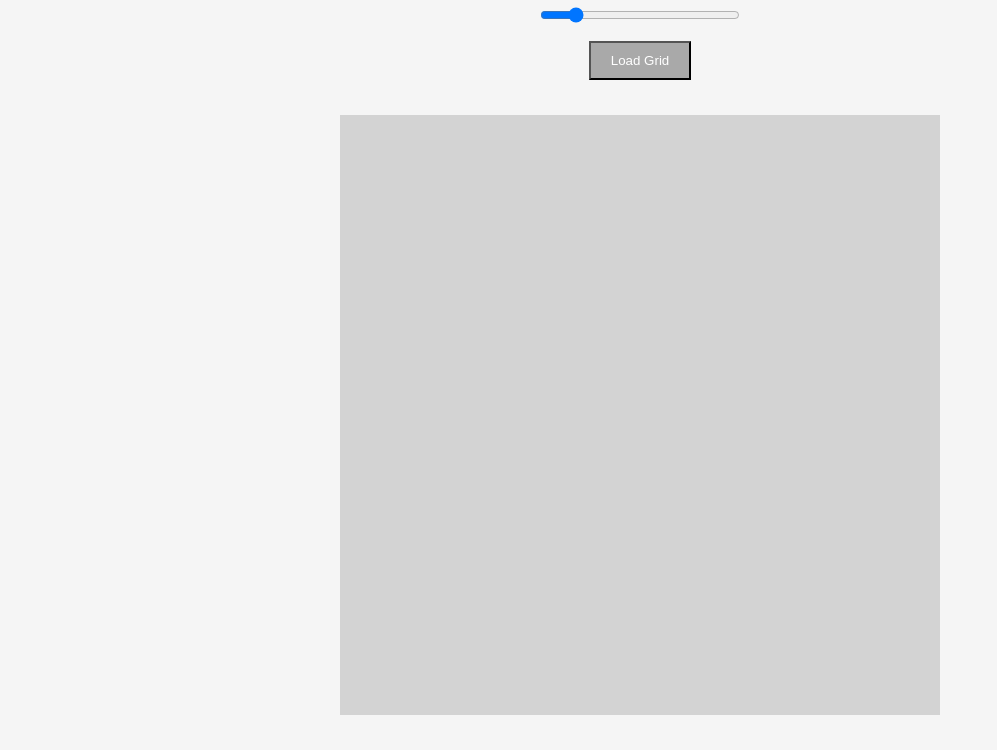
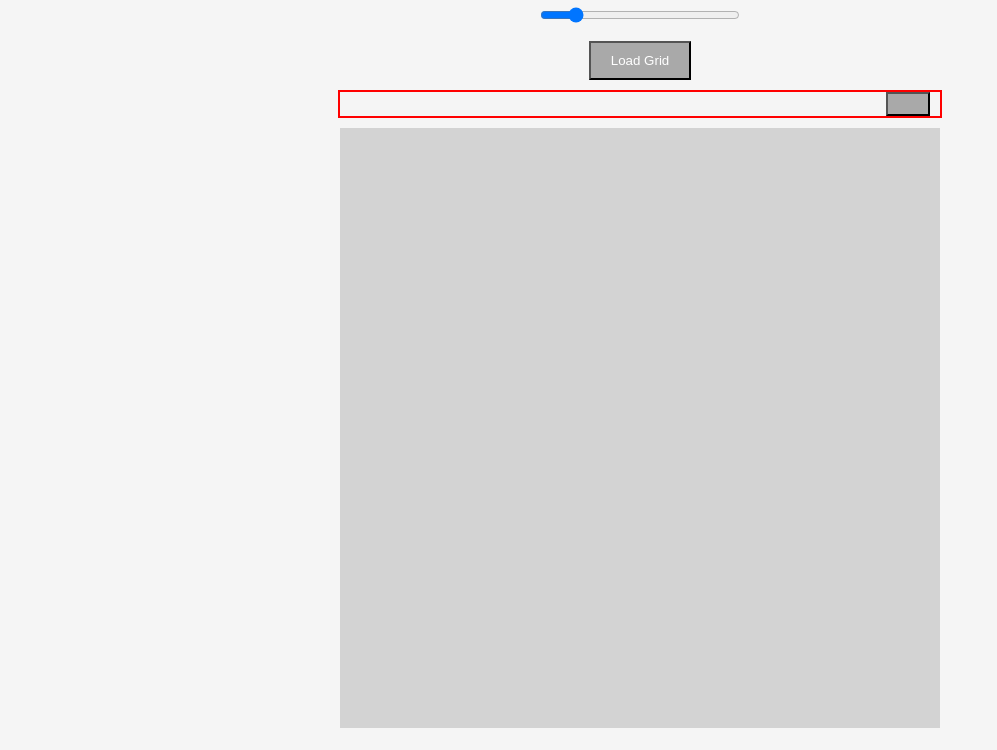
Before and after one commit to duckycolors/etch-a-sketch, a plain HTML site: page index.html in a window 1280 px wide. Shown: the part 153-903 px from the top of the page, without its empty margins (0-997 px from the left). Drawn offline with Linux system fonts and the light colour scheme.

Commit message:
add rainbow button and image in new folder

```diff
--- a/index.html
+++ b/index.html
@@ -20,12 +20,18 @@
         <option>Pink</option>
         <option>DeepPink</option>
     </select>
+
     <div id="bigbigContainer">
         <h1>Etch-A-Sketch</h1>
         <label id="gridNumberLabel">Grid Number:</label>
         <input id="gridNumber" type="range" min="1" max="100"><br>
         <button id="btn">Load Grid</button>
     </div>
+
+    <div id="containertop">
+        <button></button>
+    </div>
+
     <div id="container"></div>
     <script src="script.js"></script>
 </body>
--- a/styles.css
+++ b/styles.css
@@ -27,7 +27,7 @@ label {
     display: flex;
     flex-wrap: wrap;
     background-color: lightgray;
-    margin: 35px auto;
+    margin: 10px auto;
 }
 
 .cell {
@@ -54,3 +54,15 @@ button:hover {
 select {
     padding: 12.5px;
 }
+
+#containertop {
+    border: 2px solid red;
+    display: flex;
+    justify-content: end;
+    width: 600px;
+    margin: 10px auto;
+}
+
+#containertop button {
+    margin-right: 10px;
+}
```
Also changed, not shown: images/rainbow.jpg (added).
